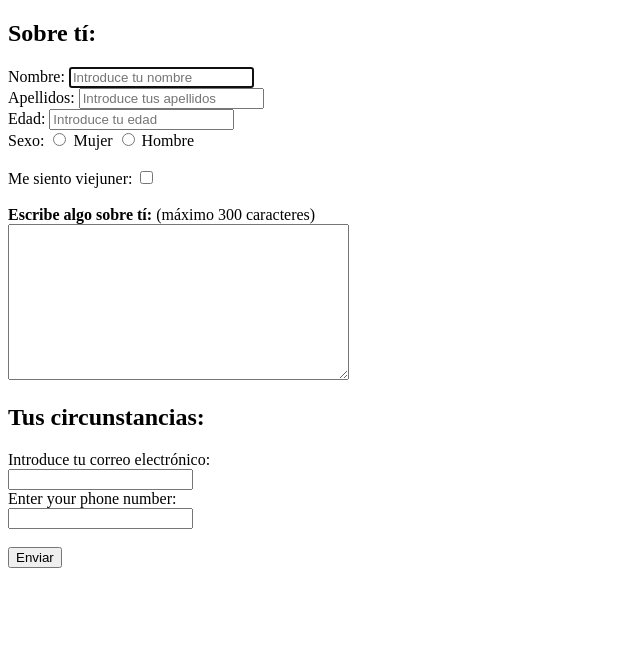
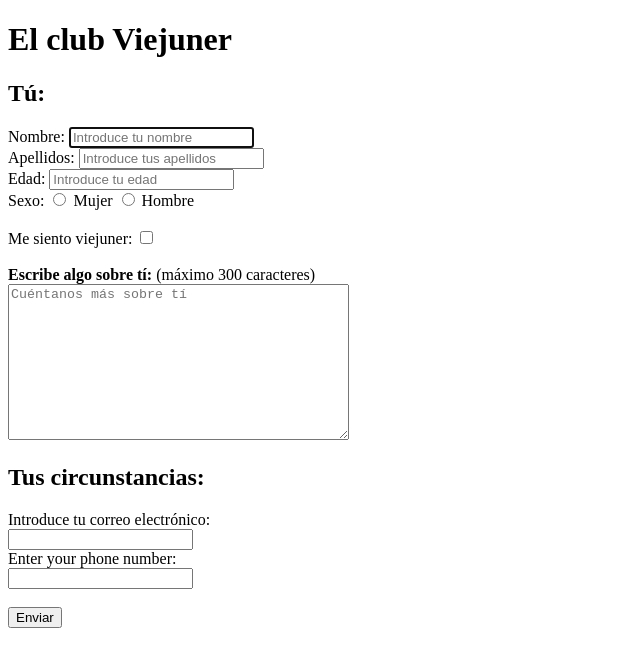
Before and after one commit to dbarralb/plantilla-html, a plain HTML site: page elClubViejuner.html in a window 1280 px wide. Shown: the whole page, without its empty margins (0-640 px from the left). Drawn offline with Linux system fonts and the light colour scheme.

Commit message:
Add files via upload

```diff
--- a/elClubViejuner.html
+++ b/elClubViejuner.html
@@ -7,7 +7,8 @@
 </head>
 <body>
     <form action="https://w3schools.com/action_page.php" method="GET">
-        <div tabindex="1"><h2>Sobre tí:</h2></div>
+        <div tabindex="1"><h1>El club Viejuner</h1></div>
+            <h2>Tú:</h2>
             <label for="nombre">Nombre: </label>
             <input type="text" name="nombre" id="nombre" placeholder="Introduce tu nombre" autofocus>
                 <br>
@@ -30,7 +31,7 @@
             <br>
             <label for="comments"><strong>Escribe algo sobre tí:</strong> (máximo 300 caracteres)</label>
             <br>
-            <textarea name="comments" id="comments" cols="40" rows="10" maxlength="300"></textarea>
+            <textarea name="comments" id="comments" cols="40" rows="10" maxlength="300" placeholder="Cuéntanos más sobre tí"></textarea>
         <div tabindex="2"><h2>Tus circunstancias:</h2></div>
             <label for="email">Introduce tu correo electrónico:</label>
             <br>
@@ -39,7 +40,7 @@
             <label for="phone">Enter your phone number:</label>
             <br>
             <!-- preguntar por el validador pattern -->
-            <input type="tel" id="phone" name="phone" pattern="[0-9]{3}-[0-9]{2}-[0-9]{3}" maxlength="9">
+            <input type="tel" id="phone" name="phone" pattern="[6]{1}[0-9]{8}" maxlength="9">
             <br>
             <br>
             <input type="submit" value="Enviar">
```
